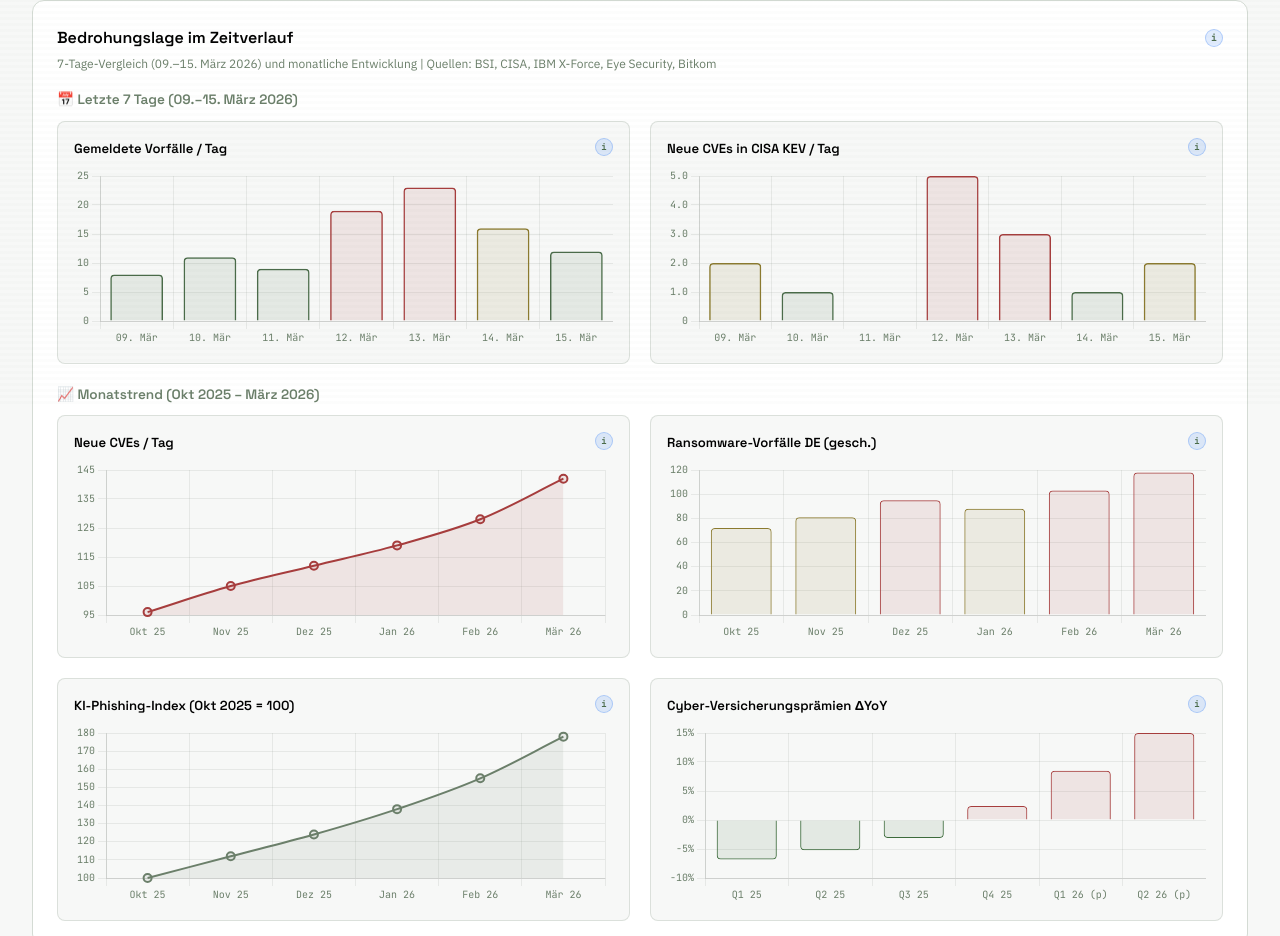
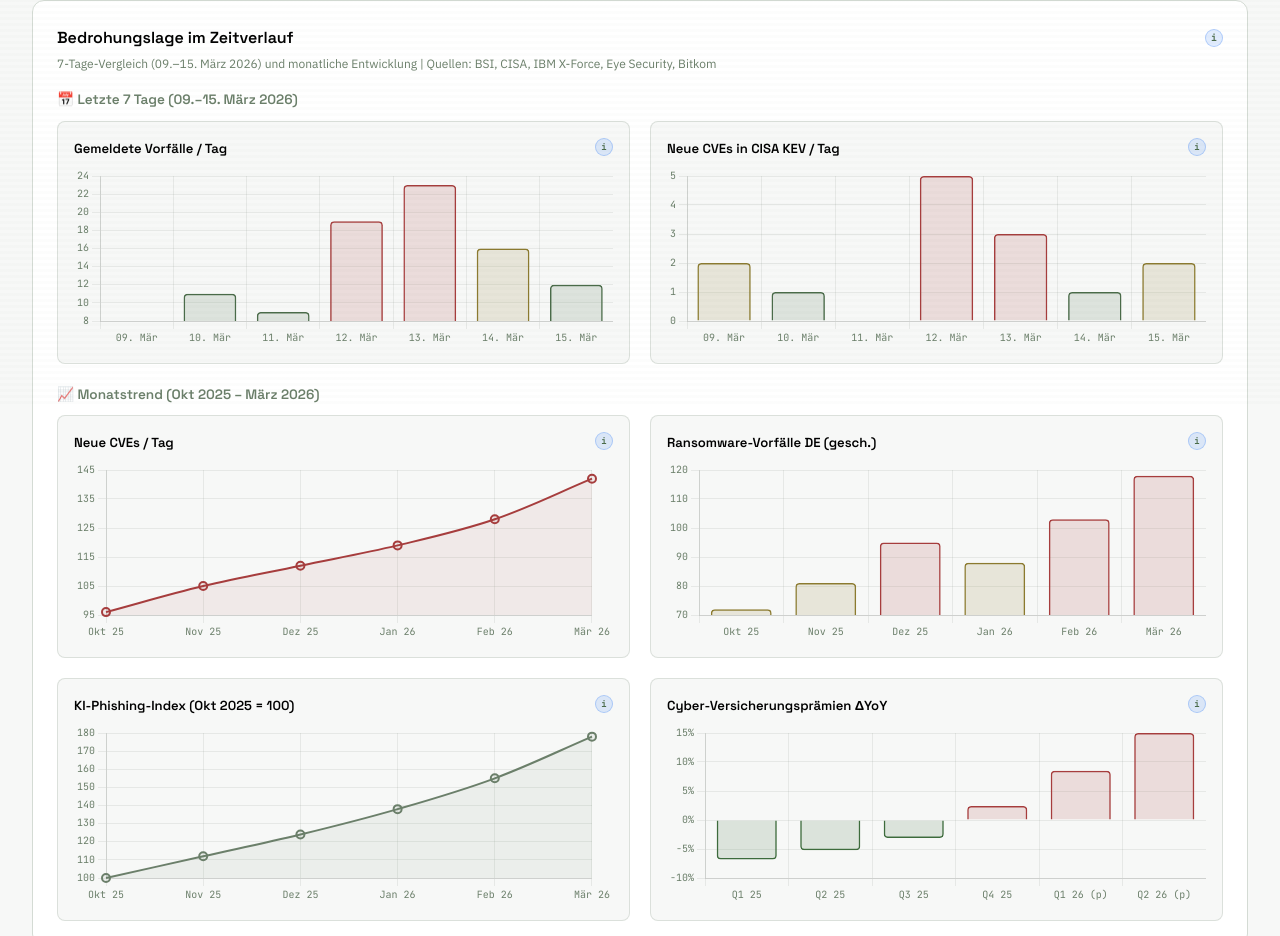
Before and after one commit to woodlands04/CTI-Dashboard, a website: page index.html in a window 1280 px wide. Shown: the part 393-1329 px from the top of the page. Drawn offline with nearby package versions, Linux system fonts and the light colour scheme.

Commit message:
Update in Woodlands Farben

```diff
--- a/index.html
+++ b/index.html
@@ -6,7 +6,7 @@
   <title>Cyber-Financial Intelligence Dashboard</title>
   <link rel="preconnect" href="https://fonts.googleapis.com">
   <link href="https://fonts.googleapis.com/css2?family=JetBrains+Mono:wght@300;400;500;600;700&family=Space+Grotesk:wght@300;400;500;600;700&family=IBM+Plex+Sans:wght@300;400;500;600;700&display=swap" rel="stylesheet">
-  <script src="https://cdnjs.cloudflare.com/ajax/libs/Chart.js/4.4.7/chart.umd.min.js"></script>
+  <script src="https://cdn.jsdelivr.net/npm/chart.js@4.4.4/dist/chart.umd.min.js"></script>
   <style>
     :root {
       --bg-primary: #f7f8f7;
@@ -2198,26 +2198,21 @@
     });
 
     // ===== TREND CHARTS =====
-    const chartColors = {
-      red: '#a63d3d', redBg: 'rgba(166,61,61,0.1)',
-      amber: '#8b7a2f', amberBg: 'rgba(139,122,47,0.1)',
-      blue: '#4a6b49', blueBg: 'rgba(74,107,73,0.1)',
-      purple: '#6b7f6a', purpleBg: 'rgba(107,127,106,0.1)',
-      green: '#3d6b3c', greenBg: 'rgba(61,107,60,0.1)',
-      grid: 'rgba(107,127,106,0.12)', text: '#6b7f6a'
-    };
-
     const months = ['Okt 25','Nov 25','Dez 25','Jan 26','Feb 26','M\u00e4r 26'];
     const days7 = ['09. M\u00e4r','10. M\u00e4r','11. M\u00e4r','12. M\u00e4r','13. M\u00e4r','14. M\u00e4r','15. M\u00e4r'];
 
-    const chartDefaults = {
+    // ===== 7-DAY CHARTS =====
+    function makeOpts(yCallback) {
+      return {
         responsive: true,
         maintainAspectRatio: false,
         plugins: {
           legend: { display: false },
           tooltip: {
-          backgroundColor: '#151d2e',
-          borderColor: '#1e2d4a',
+            backgroundColor: '#fff',
+            titleColor: '#000',
+            bodyColor: '#3a3a3a',
+            borderColor: '#d4dbd4',
             borderWidth: 1,
             titleFont: { family: "'JetBrains Mono',monospace", size: 11 },
             bodyFont: { family: "'IBM Plex Sans',sans-serif", size: 12 },
@@ -2227,17 +2222,22 @@
         },
         scales: {
           x: {
-          grid: { color: chartColors.grid, drawBorder: false },
-          ticks: { color: chartColors.text, font: { family: "'JetBrains Mono',monospace", size: 10 } }
+            grid: { color: 'rgba(107,127,106,0.12)', drawBorder: false },
+            ticks: { color: '#6b7f6a', font: { family: "'JetBrains Mono',monospace", size: 10 } }
           },
           y: {
-          grid: { color: chartColors.grid, drawBorder: false },
-          ticks: { color: chartColors.text, font: { family: "'JetBrains Mono',monospace", size: 10 } }
+            grid: { color: 'rgba(107,127,106,0.12)', drawBorder: false },
+            ticks: {
+              color: '#6b7f6a',
+              font: { family: "'JetBrains Mono',monospace", size: 10 },
+              callback: yCallback || function(v) { return v; }
+            },
+            beginAtZero: false
           }
         }
       };
-
-    // ===== 7-DAY CHARTS =====
+    }
+
     new Chart(document.getElementById('chart7dInc'), {
       type: 'bar',
       data: {
@@ -2245,12 +2245,12 @@
         datasets: [{
           label: 'Vorf\u00e4lle',
           data: [8, 11, 9, 19, 23, 16, 12],
-          backgroundColor: [chartColors.blueBg,chartColors.blueBg,chartColors.blueBg,chartColors.redBg,chartColors.redBg,chartColors.amberBg,chartColors.blueBg],
-          borderColor: [chartColors.blue,chartColors.blue,chartColors.blue,chartColors.red,chartColors.red,chartColors.amber,chartColors.blue],
+          backgroundColor: ['rgba(74,107,73,0.15)','rgba(74,107,73,0.15)','rgba(74,107,73,0.15)','rgba(166,61,61,0.15)','rgba(166,61,61,0.15)','rgba(139,122,47,0.15)','rgba(74,107,73,0.15)'],
+          borderColor: ['#4a6b49','#4a6b49','#4a6b49','#a63d3d','#a63d3d','#8b7a2f','#4a6b49'],
           borderWidth: 1.5, borderRadius: 4
         }]
       },
-      options: chartDefaults
+      options: makeOpts()
     });
 
     new Chart(document.getElementById('chart7dKEV'), {
@@ -2260,12 +2260,12 @@
         datasets: [{
           label: 'KEV-Eintr\u00e4ge',
           data: [2, 1, 0, 5, 3, 1, 2],
-          backgroundColor: [chartColors.amberBg,chartColors.blueBg,chartColors.blueBg,chartColors.redBg,chartColors.redBg,chartColors.blueBg,chartColors.amberBg],
-          borderColor: [chartColors.amber,chartColors.blue,chartColors.blue,chartColors.red,chartColors.red,chartColors.blue,chartColors.amber],
+          backgroundColor: ['rgba(139,122,47,0.15)','rgba(74,107,73,0.15)','rgba(74,107,73,0.15)','rgba(166,61,61,0.15)','rgba(166,61,61,0.15)','rgba(74,107,73,0.15)','rgba(139,122,47,0.15)'],
+          borderColor: ['#8b7a2f','#4a6b49','#4a6b49','#a63d3d','#a63d3d','#4a6b49','#8b7a2f'],
           borderWidth: 1.5, borderRadius: 4
         }]
       },
-      options: chartDefaults
+      options: makeOpts()
     });
 
     // ===== MONTHLY CHARTS =====
@@ -2276,12 +2276,12 @@
         datasets: [{
           label: 'CVEs/Tag',
           data: [96, 105, 112, 119, 128, 142],
-          borderColor: chartColors.red,
-          backgroundColor: chartColors.redBg,
+          borderColor: '#a63d3d',
+          backgroundColor: 'rgba(166,61,61,0.08)',
           fill: true, tension: 0.35, pointRadius: 4, pointHoverRadius: 6, borderWidth: 2
         }]
       },
-      options: { ...chartDefaults, scales: { ...chartDefaults.scales, y: { ...chartDefaults.scales.y, beginAtZero: false } } }
+      options: makeOpts()
     });
 
     new Chart(document.getElementById('chartRansom'), {
@@ -2291,12 +2291,12 @@
         datasets: [{
           label: 'Vorf\u00e4lle',
           data: [72, 81, 95, 88, 103, 118],
-          backgroundColor: [chartColors.amberBg,chartColors.amberBg,chartColors.redBg,chartColors.amberBg,chartColors.redBg,chartColors.redBg],
-          borderColor: [chartColors.amber,chartColors.amber,chartColors.red,chartColors.amber,chartColors.red,chartColors.red],
-          borderWidth: 1, borderRadius: 4
+          backgroundColor: ['rgba(139,122,47,0.15)','rgba(139,122,47,0.15)','rgba(166,61,61,0.15)','rgba(139,122,47,0.15)','rgba(166,61,61,0.15)','rgba(166,61,61,0.15)'],
+          borderColor: ['#8b7a2f','#8b7a2f','#a63d3d','#8b7a2f','#a63d3d','#a63d3d'],
+          borderWidth: 1.5, borderRadius: 4
         }]
       },
-      options: chartDefaults
+      options: makeOpts()
     });
 
     new Chart(document.getElementById('chartPhishing'), {
@@ -2306,12 +2306,12 @@
         datasets: [{
           label: 'Phishing-Index',
           data: [100, 112, 124, 138, 155, 178],
-          borderColor: chartColors.purple,
-          backgroundColor: chartColors.purpleBg,
+          borderColor: '#6b7f6a',
+          backgroundColor: 'rgba(107,127,106,0.08)',
           fill: true, tension: 0.35, pointRadius: 4, pointHoverRadius: 6, borderWidth: 2
         }]
       },
-      options: { ...chartDefaults, scales: { ...chartDefaults.scales, y: { ...chartDefaults.scales.y, beginAtZero: false } } }
+      options: makeOpts()
     });
 
     new Chart(document.getElementById('chartInsurance'), {
@@ -2321,16 +2321,12 @@
         datasets: [{
           label: '\u0394 YoY %',
           data: [-6.8, -5.2, -3.1, 2.4, 8.5, 15],
-          backgroundColor: function(ctx) {
-            return ctx.raw < 0 ? chartColors.greenBg : chartColors.redBg;
-          },
-          borderColor: function(ctx) {
-            return ctx.raw < 0 ? chartColors.green : chartColors.red;
-          },
-          borderWidth: 1, borderRadius: 4
+          backgroundColor: ['rgba(61,107,60,0.15)','rgba(61,107,60,0.15)','rgba(61,107,60,0.15)','rgba(166,61,61,0.15)','rgba(166,61,61,0.15)','rgba(166,61,61,0.15)'],
+          borderColor: ['#3d6b3c','#3d6b3c','#3d6b3c','#a63d3d','#a63d3d','#a63d3d'],
+          borderWidth: 1.5, borderRadius: 4
         }]
       },
-      options: { ...chartDefaults, scales: { ...chartDefaults.scales, y: { ...chartDefaults.scales.y, ticks: { ...chartDefaults.scales.y.ticks, callback: function(v){return v+'%';} } } } }
+      options: makeOpts(function(v) { return v + '%'; })
     });
   </script>
 </body>
```
Lines whose indentation alone changed are shown as unchanged.
